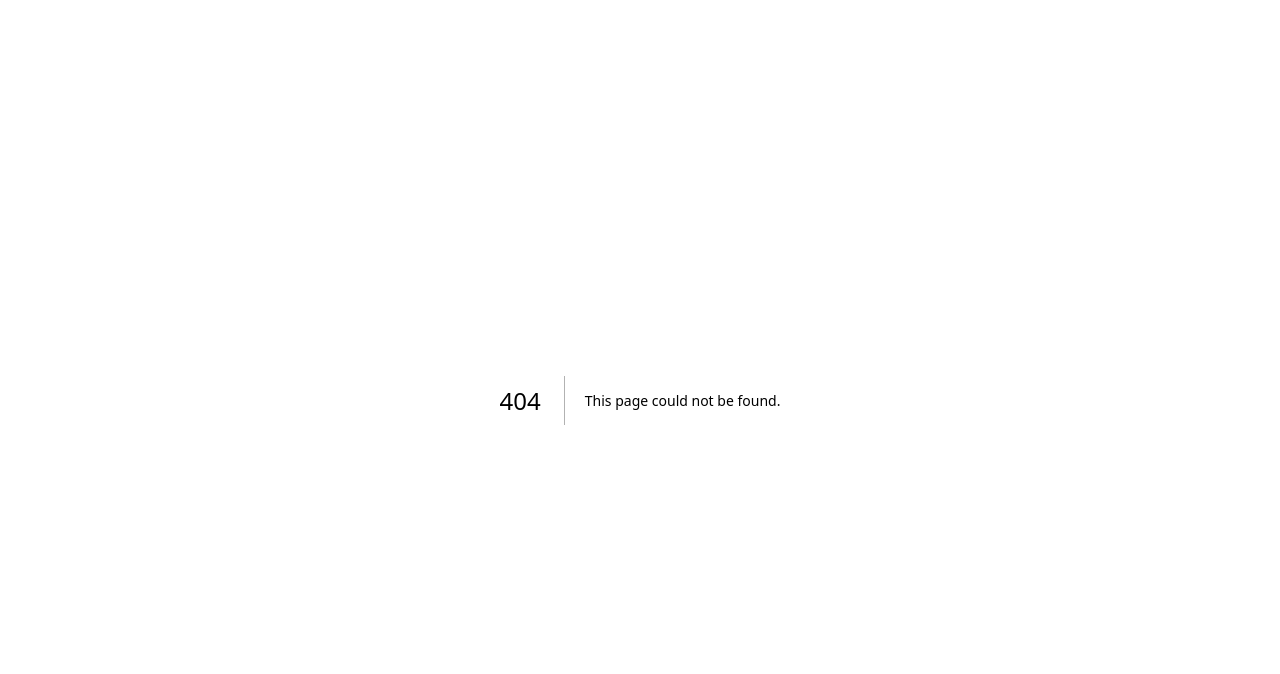
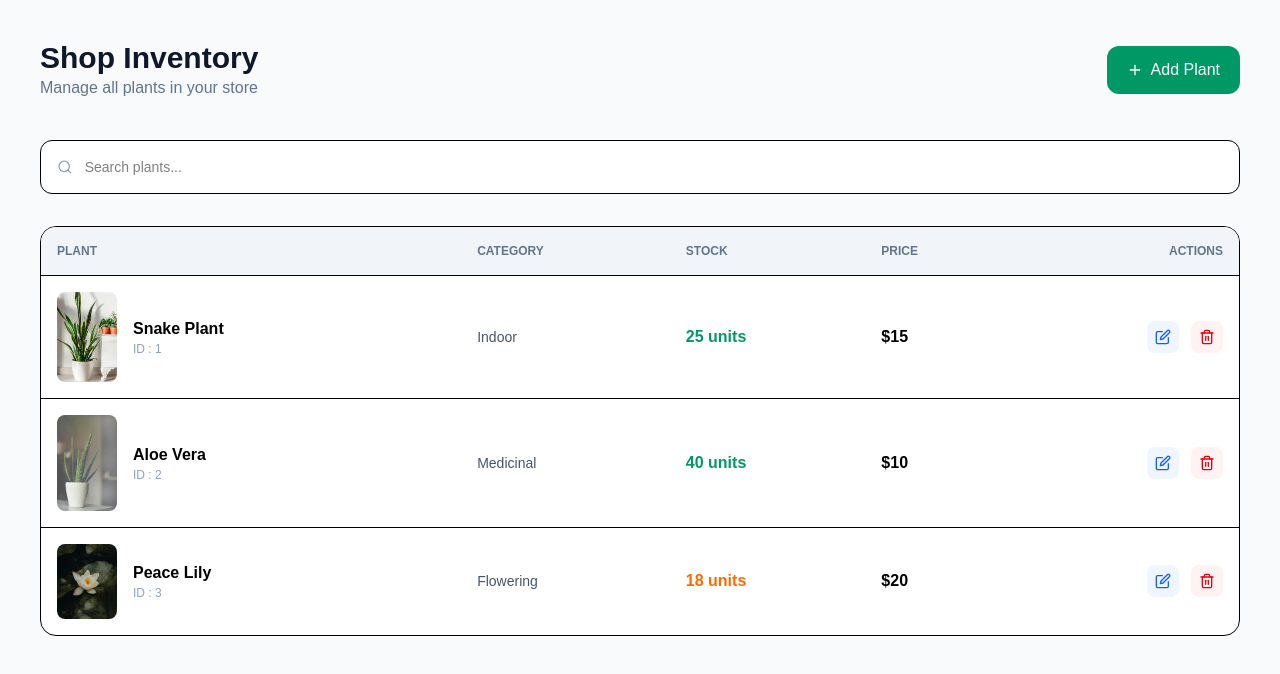
Before and after one commit to yasarahasini/plant-ventory, a Next.js app in the folder frontend/: page /admin-dashboard/shop in a window 1280 px wide. Before the commit this address had no page. Shown: the top 674 px of the page. Built offline with nearby package versions, Linux system fonts and the light colour scheme.

Commit message:
update page-dashboard

```diff
--- /dev/null
+++ b/frontend/app/(admin)/admin-dashboard/shop/page.tsx
@@ -0,0 +1,151 @@
+"use client";
+
+import { useState } from "react";
+import Image from "next/image";
+import { FiEdit, FiTrash2, FiPlus, FiSearch } from "react-icons/fi";
+
+interface Plant {
+  id: number;
+  name: string;
+  quantity: number;
+  price: number;
+  image: string;
+  category: string;
+}
+
+export default function AdminShopPage() {
+
+  const [plants, setPlants] = useState<Plant[]>([
+    { id: 1, name: "Snake Plant", quantity: 25, price: 15, image: "/Snake.jpg", category: "Indoor" },
+    { id: 2, name: "Aloe Vera", quantity: 40, price: 10, image: "/alo.jpg", category: "Medicinal" },
+    { id: 3, name: "Peace Lily", quantity: 18, price: 20, image: "/lily.jpg", category: "Flowering" },
+  ]);
+
+  const deletePlant = (id:number)=>{
+    setPlants(plants.filter(p => p.id !== id))
+  }
+
+  return (
+
+    <div className="p-10 bg-slate-50 min-h-screen">
+
+      {/* Header */}
+
+      <div className="flex justify-between items-center mb-10">
+        <div>
+          <h1 className="text-3xl font-bold text-slate-900">
+            Shop Inventory
+          </h1>
+          <p className="text-slate-500">
+            Manage all plants in your store
+          </p>
+        </div>
+
+        <button className="flex items-center gap-2 bg-emerald-600 text-white px-5 py-3 rounded-xl hover:bg-emerald-700 transition">
+          <FiPlus/> Add Plant
+        </button>
+      </div>
+
+      {/* Search */}
+
+      <div className="bg-white p-4 rounded-xl border mb-8 flex items-center gap-3">
+        <FiSearch className="text-slate-400"/>
+        <input
+          type="text"
+          placeholder="Search plants..."
+          className="w-full outline-none text-sm"
+        />
+      </div>
+
+
+      {/* Table */}
+
+      <div className="bg-white rounded-2xl border overflow-hidden">
+
+        <table className="w-full text-left">
+
+          <thead className="bg-slate-100 text-slate-500 text-xs uppercase">
+            <tr>
+              <th className="p-4">Plant</th>
+              <th className="p-4">Category</th>
+              <th className="p-4">Stock</th>
+              <th className="p-4">Price</th>
+              <th className="p-4 text-right">Actions</th>
+            </tr>
+          </thead>
+
+          <tbody>
+
+            {plants.map((plant)=>(
+              <tr key={plant.id} className="border-t hover:bg-slate-50">
+
+                <td className="p-4 flex items-center gap-4">
+
+                  <Image
+                    src={plant.image}
+                    alt={plant.name}
+                    width={60}
+                    height={60}
+                    className="rounded-lg object-cover"
+                  />
+
+                  <div>
+                    <p className="font-semibold">{plant.name}</p>
+                    <p className="text-xs text-slate-400">
+                      ID : {plant.id}
+                    </p>
+                  </div>
+
+                </td>
+
+                <td className="p-4 text-sm text-slate-600">
+                  {plant.category}
+                </td>
+
+                <td className="p-4">
+
+                  <span className={`font-bold ${
+                    plant.quantity < 20
+                    ? "text-orange-500"
+                    : "text-emerald-600"
+                  }`}>
+                    {plant.quantity} units
+                  </span>
+
+                </td>
+
+                <td className="p-4 font-semibold">
+                  ${plant.price}
+                </td>
+
+                <td className="p-4 text-right">
+
+                  <div className="flex justify-end gap-3">
+
+                    <button className="p-2 bg-blue-50 text-blue-600 rounded-lg hover:bg-blue-100">
+                      <FiEdit/>
+                    </button>
+
+                    <button
+                      onClick={()=>deletePlant(plant.id)}
+                      className="p-2 bg-red-50 text-red-600 rounded-lg hover:bg-red-100"
+                    >
+                      <FiTrash2/>
+                    </button>
+
+                  </div>
+
+                </td>
+
+              </tr>
+            ))}
+
+          </tbody>
+
+        </table>
+
+      </div>
+
+    </div>
+  );
+}
```
